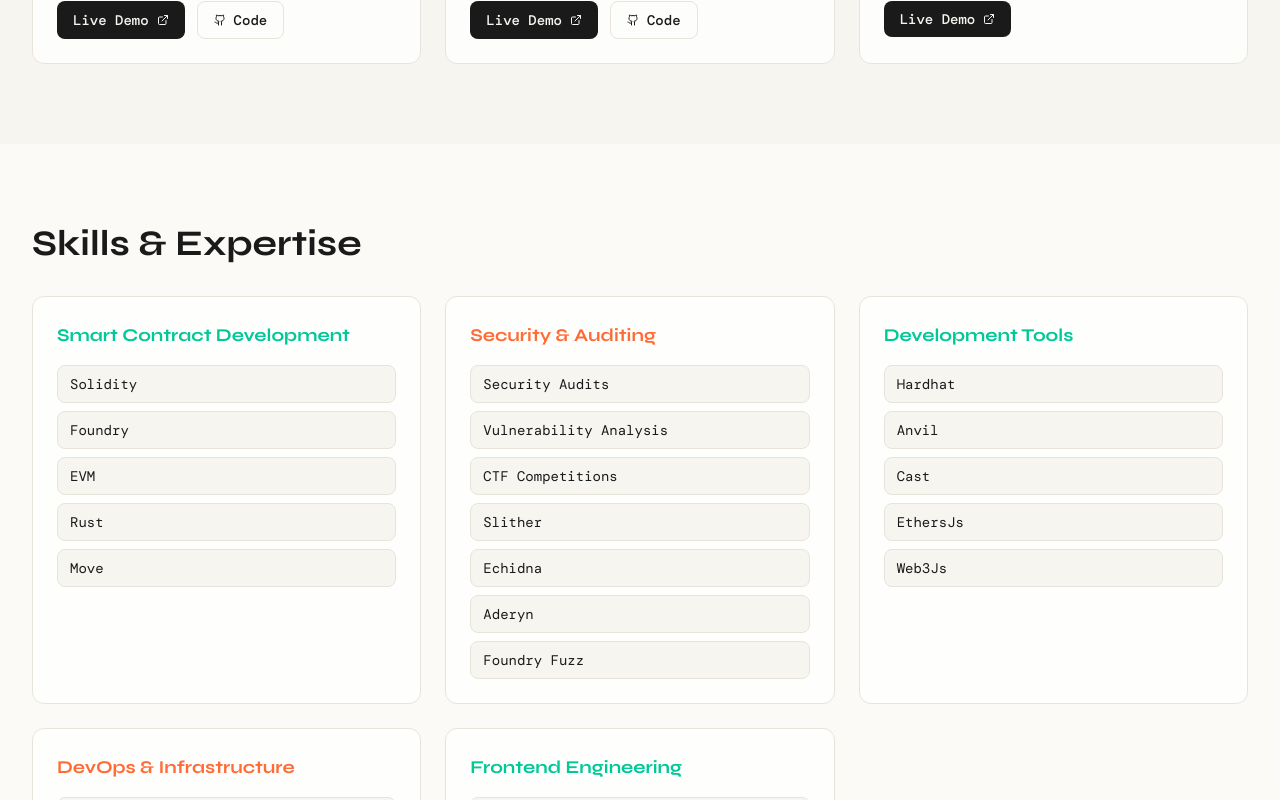
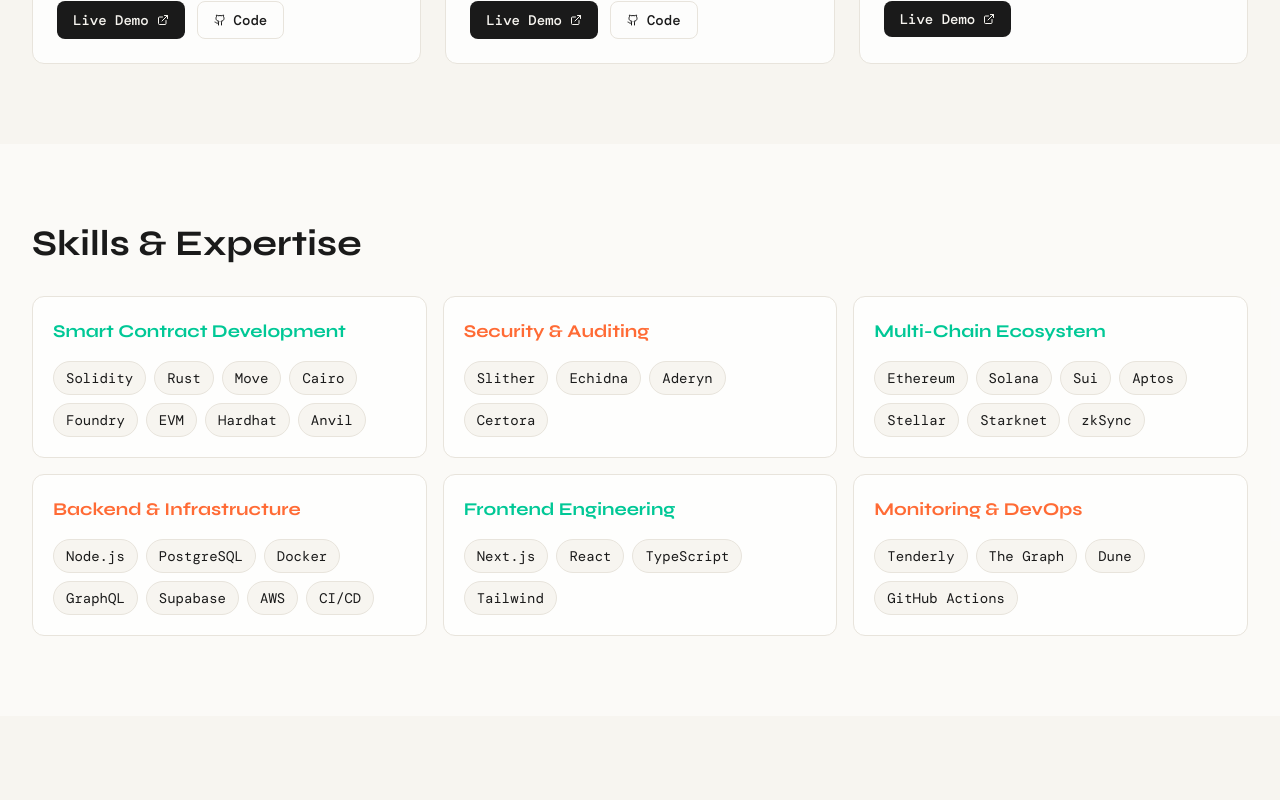
Before and after one commit to Joewizy/joewizy.github.io, a React (Vite) app: page / in a window 1280 px wide. Shown: the part 2000-2800 px from the top of the page. Built offline with nearby package versions, Linux system fonts and the light colour scheme.

Commit message:
fixed js files

```diff
--- a/src/components/Portfolio.jsx
+++ b/src/components/Portfolio.jsx
@@ -422,36 +422,42 @@
             </h2>
           </motion.div>
 
-          <div className="grid grid-cols-1 md:grid-cols-2 lg:grid-cols-3 gap-6">
+          <div className="grid grid-cols-1 md:grid-cols-2 lg:grid-cols-3 gap-4">
             <SkillGroup
               title="Smart Contract Development"
-              skills={["Solidity", "Foundry", "EVM", "Rust", "Move"]}
+              skills={["Solidity", "Rust", "Move", "Cairo", "Foundry", "EVM", "Hardhat", "Anvil"]}
               color="#00C896"
               index={0}
             />
             <SkillGroup
               title="Security & Auditing"
-              skills={["Security Audits", "Vulnerability Analysis", "CTF Competitions", "Slither", "Echidna", "Aderyn", "Foundry Fuzz"]}
+              skills={["Slither", "Echidna", "Aderyn", "Certora"]}
               color="#FF6B35"
               index={1}
             />
             <SkillGroup
-              title="Development Tools"
-              skills={["Hardhat", "Anvil", "Cast", "EthersJs", "Web3Js"]}
+              title="Multi-Chain Ecosystem"
+              skills={["Ethereum", "Solana", "Sui", "Aptos", "Stellar", "Starknet", "zkSync",]}
               color="#00C896"
               index={2}
             />
             <SkillGroup
-              title="DevOps & Infrastructure"
-              skills={["AWS", "CI/CD", "Tenderly", "The Graph", "Node.js"]}
+              title="Backend & Infrastructure"
+              skills={["Node.js", "PostgreSQL", "Docker", "GraphQL", "Supabase", "AWS", "CI/CD"]}
               color="#FF6B35"
               index={3}
             />
             <SkillGroup
               title="Frontend Engineering"
-              skills={["Next.js", "React", "TypeScript", "Tailwind CSS"]}
+              skills={["Next.js", "React", "TypeScript", "Tailwind"]}
               color="#00C896"
               index={4}
+            />
+            <SkillGroup
+              title="Monitoring & DevOps"
+              skills={["Tenderly", "The Graph", "Dune", "GitHub Actions"]}
+              color="#FF6B35"
+              index={5}
             />
           </div>
         </div>
@@ -734,19 +740,21 @@
       whileInView={{ opacity: 1, y: 0 }}
       viewport={{ once: true }}
       transition={{ duration: 0.5, delay: index * 0.1 }}
-      className="p-6 border border-[#E8E4DC] rounded-xl bg-white/80"
+      className="p-5 border border-[#E8E4DC] rounded-xl bg-white/80"
     >
       <h3 className="font-syne font-bold text-lg mb-4" style={{ color }}>
         {title}
       </h3>
-      <div className="space-y-2">
+      <div className="flex flex-wrap gap-2">
         {skills.map((skill) => (
-          <div
+          <span
             key={skill}
-            className="px-3 py-2 bg-[#F7F5F0] border border-[#E8E4DC] rounded-lg text-sm hover:border-[#00C896] transition-colors"
+            className="px-3 py-1.5 bg-[#F7F5F0] border border-[#E8E4DC]
+            rounded-full text-sm hover:border-[#00C896] hover:text-[#00C896]
+            transition-colors cursor-default"
           >
             {skill}
-          </div>
+          </span>
         ))}
       </div>
     </motion.div>
--- a/vite.config.js
+++ b/vite.config.js
@@ -5,6 +5,14 @@
 export default defineConfig({
   plugins: [react()],
   base: '/',
+  build: {
+    assetsDir: 'assets',
+    rollupOptions: {
+      output: {
+        manualChunks: undefined,
+      },
+    },
+  },
   css: {
     postcss: './postcss.config.js',
   },
```
